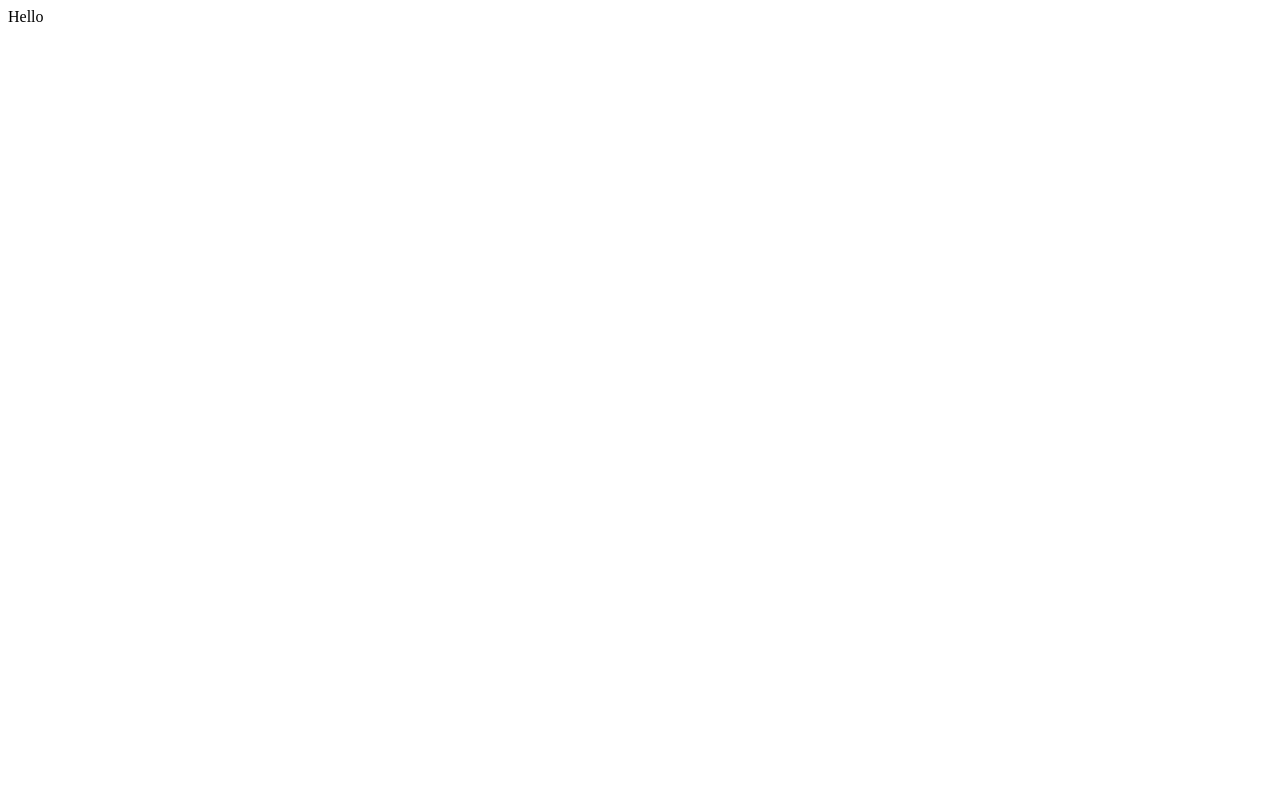
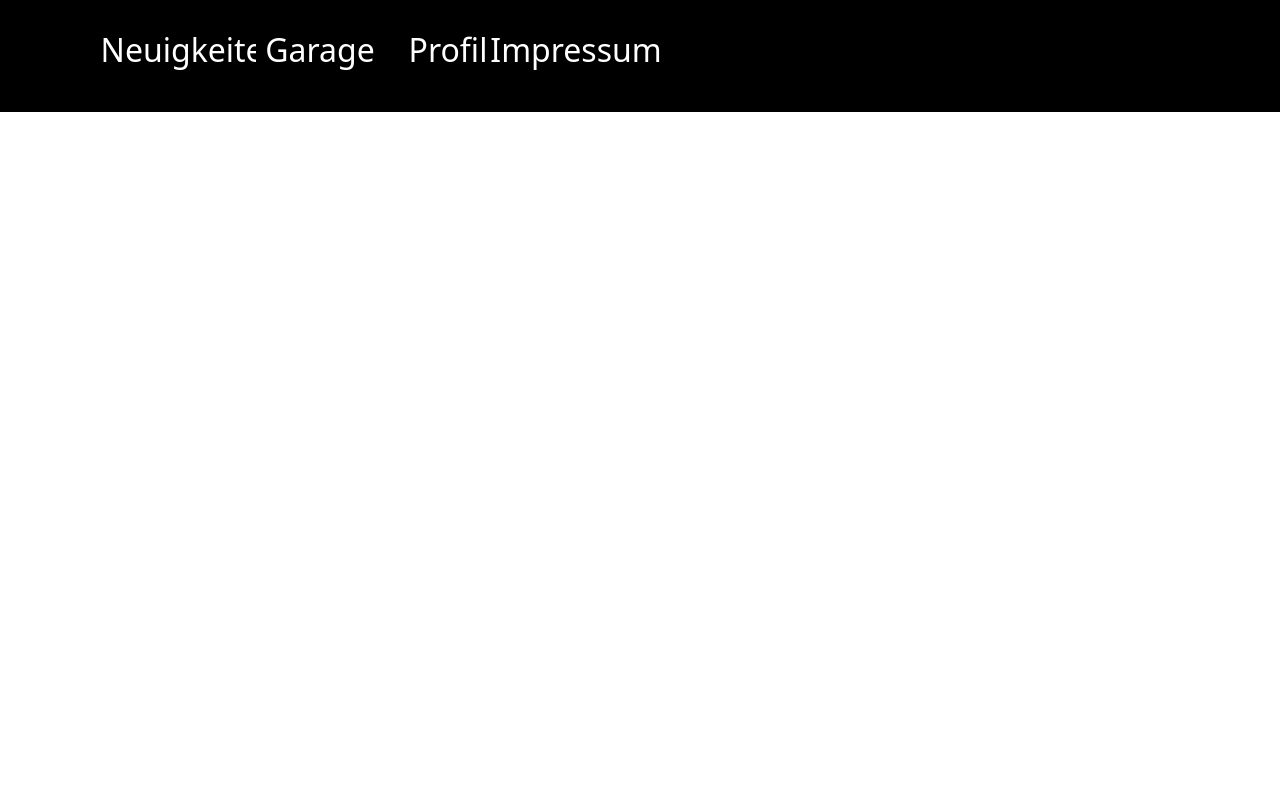
Before and after one commit to ImmernochPeter/fighter-jet-game-web, a Django app: page / in a window 1280 px wide. Before the commit the page is almost empty. Run offline with Django 4.2, Linux system fonts and the light colour scheme.

Commit message:
feat(home): navbar

```diff
--- /dev/null
+++ b/jetgame/home/static/css/navbar.css
@@ -0,0 +1,51 @@
+.navbar-div {
+    background-color: black;
+    color: white;
+    height: 100%;
+    width: 10%;
+    position: absolute;
+    top: 0%;
+    text-align: center;
+    vertical-align: middle;
+}
+
+.navbar-a {
+    font-family: system-ui, -apple-system, BlinkMacSystemFont,
+        'Segoe UI', Roboto, Oxygen, Ubuntu,
+        Cantarell, 'Open Sans', 'Helvetica Neue', sans-serif;
+    font-size: 200%;
+    display: flex;
+    align-items: center;
+    justify-content: center;
+    position: relative;
+    top: 25%;
+}
+
+.navbar-div:hover {
+    box-shadow: 0px 12px 0px 0px rgba(44, 44, 99, 0.2);
+}
+
+.navbar-div-1 {
+    left: 10%;
+}
+
+.navbar-div-2 {
+    left: 20%;
+}
+
+.navbar-div-3 {
+    left: 30%;
+}
+
+.navbar-div-4 {
+    left: 40%;
+}
+
+.navbar {
+    background-color: black;
+    width: 100%;
+    position: absolute;
+    height: 14%;
+    top: 0%;
+    left: 0%;
+}
--- a/jetgame/home/templates/home/index_home.html
+++ b/jetgame/home/templates/home/index_home.html
@@ -1 +1,31 @@
-Hello
+{% load static %}
+<!DOCTYPE html>
+<html lang="en">
+
+<head>
+    <meta charset="UTF-8">
+    <meta http-equiv="X-UA-Compatible" content="IE=edge">
+    <meta name="viewport" content="width=device-width, initial-scale=1.0">
+    <link rel="stylesheet" href="{% static 'css/navbar.css' %}">
+    <title>Document</title>
+</head>
+
+<body>
+    <nav class="navbar">
+        <div class="navbar-div navbar-div-1">
+            <a class="navbar-a">Neuigkeiten</a>
+        </div>
+        <div class="navbar-div navbar-div-2">
+            <a class="navbar-a">Garage</a>
+        </div>
+        <div class="navbar-div navbar-div-3">
+            <a class="navbar-a">Profil</a>
+        </div>
+        <div class="navbar-div navbar-div-4">
+            <a class="navbar-a">Impressum</a>
+        </div>
+    </nav>
+
+</body>
+
+</html>
```
